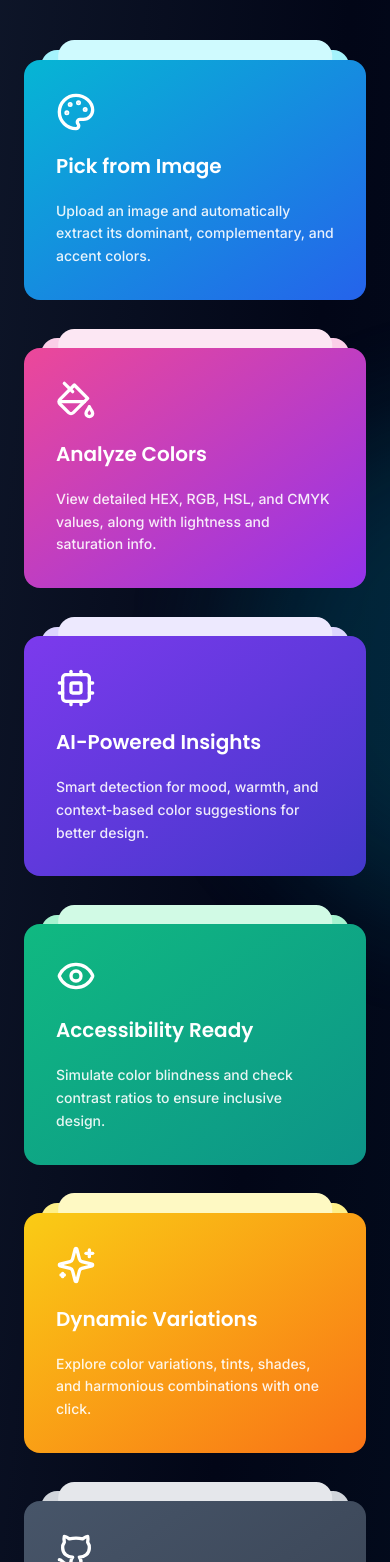
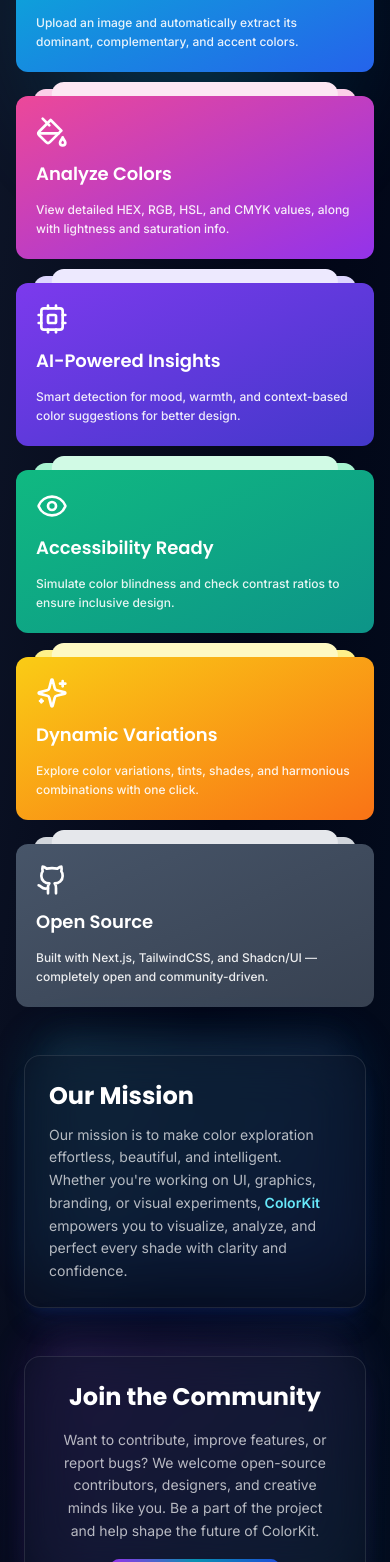
Before and after one commit to codewithdhruba01/ColorPicker, a Next.js app: page /about in a window 390 px wide. Shown: the part 426-1988 px from the top of the page. Built offline with nearby package versions, Linux system fonts and the light colour scheme.

Commit message:
feat: Add custom fonts and improve about page responsiveness

```diff
--- a/app/about/page.tsx
+++ b/app/about/page.tsx
@@ -16,42 +16,42 @@ export default function AboutPage() {
 
       {/* Decorative Background */}
       <div className="absolute inset-0 bg-gradient-to-br from-background via-muted/10 to-cyan-900/10 dark:from-slate-900 dark:via-slate-950 dark:to-cyan-950/20"></div>
-      <div className="absolute w-[500px] h-[500px] rounded-full bg-cyan-500/20 blur-3xl top-[20%] left-[60%] animate-pulse"></div>
+      <div className="absolute w-[300px] h-[300px] sm:w-[400px] sm:h-[400px] md:w-[500px] md:h-[500px] rounded-full bg-cyan-500/20 blur-3xl top-[10%] sm:top-[15%] md:top-[20%] left-[50%] sm:left-[55%] md:left-[60%] -translate-x-1/2 md:translate-x-0 animate-pulse"></div>
 
       {/* Main Content */}
-      <main className="relative z-10 flex-1 container mx-auto px-6 pt-32 pb-32 sm:pt-40">
+      <main className="relative z-10 flex-1 container mx-auto px-4 sm:px-6 md:px-8 lg:px-6 pt-24 sm:pt-32 md:pt-40 pb-16 sm:pb-24 md:pb-32">
         {/* Hero Section */}
         <motion.div
           initial={{ opacity: 0, y: 40 }}
           animate={{ opacity: 1, y: 0 }}
           transition={{ duration: 0.8 }}
-          className="text-center space-y-5 mb-24"
+          className="text-center space-y-4 sm:space-y-5 mb-12 sm:mb-16 md:mb-20 lg:mb-24"
         >
           {/* Logo */}
-          <div className="flex justify-center mb-4">
+          <div className="flex justify-center mb-3 sm:mb-4">
             <Image
               src="/colorkit.png"
               alt="ColorKit Logo"
               width={95}
               height={95}
-              className="object-contain"
+              className="object-contain w-16 h-16 sm:w-20 sm:h-20 md:w-24 md:h-24 lg:w-[95px] lg:h-[95px]"
               priority
             />
           </div>
 
-          <h1 className="text-4xl sm:text-5xl md:text-6xl font-bold text-black dark:text-white bg-clip-text">
+          <h1 className="text-3xl sm:text-4xl md:text-5xl lg:text-6xl font-bold text-black dark:text-white bg-clip-text px-2">
             About ColorKit
           </h1>
-          <p className="max-w-2xl mx-auto text-muted-foreground dark:text-white/70 text-sm sm:text-base leading-relaxed">
+          <p className="max-w-2xl mx-auto text-muted-foreground dark:text-white/70 text-xs sm:text-sm md:text-base leading-relaxed px-2">
             A simple yet powerful platform that helps you explore, extract, and
             analyze colors from images or palettes — designed for creators,
             developers, and artists.
           </p>
         </motion.div>
 
-        <div className="grid md:grid-cols-2 lg:grid-cols-3 gap-12 mb-24">
+        <div className="grid grid-cols-1 sm:grid-cols-2 lg:grid-cols-3 gap-6 sm:gap-8 md:gap-10 lg:gap-12 mb-12 sm:mb-16 md:mb-20 lg:mb-24">
           <FeatureCard
-            icon={<Palette className="w-10 h-10" />}
+            icon={<Palette className="w-8 h-8 sm:w-9 sm:h-9 md:w-10 md:h-10" />}
             title="Pick from Image"
             description="Upload an image and automatically extract its dominant, complementary, and accent colors."
             gradient="bg-gradient-to-br from-cyan-500 to-blue-600"
@@ -60,7 +60,7 @@ export default function AboutPage() {
           />
 
           <FeatureCard
-            icon={<PaintBucket className="w-10 h-10" />}
+            icon={<PaintBucket className="w-8 h-8 sm:w-9 sm:h-9 md:w-10 md:h-10" />}
             title="Analyze Colors"
             description="View detailed HEX, RGB, HSL, and CMYK values, along with lightness and saturation info."
             gradient="bg-gradient-to-br from-pink-500 to-purple-600"
@@ -69,7 +69,7 @@ export default function AboutPage() {
           />
 
           <FeatureCard
-            icon={<Cpu className="w-10 h-10" />}
+            icon={<Cpu className="w-8 h-8 sm:w-9 sm:h-9 md:w-10 md:h-10" />}
             title="AI-Powered Insights"
             description="Smart detection for mood, warmth, and context-based color suggestions for better design."
             gradient="bg-gradient-to-br from-violet-600 to-indigo-700"
@@ -78,7 +78,7 @@ export default function AboutPage() {
           />
 
           <FeatureCard
-            icon={<Eye className="w-10 h-10" />}
+            icon={<Eye className="w-8 h-8 sm:w-9 sm:h-9 md:w-10 md:h-10" />}
             title="Accessibility Ready"
             description="Simulate color blindness and check contrast ratios to ensure inclusive design."
             gradient="bg-gradient-to-br from-emerald-500 to-teal-600"
@@ -87,7 +87,7 @@ export default function AboutPage() {
           />
 
           <FeatureCard
-            icon={<Sparkles className="w-10 h-10" />}
+            icon={<Sparkles className="w-8 h-8 sm:w-9 sm:h-9 md:w-10 md:h-10" />}
             title="Dynamic Variations"
             description="Explore color variations, tints, shades, and harmonious combinations with one click."
             gradient="bg-gradient-to-br from-yellow-400 to-orange-500"
@@ -96,7 +96,7 @@ export default function AboutPage() {
           />
 
           <FeatureCard
-            icon={<Github className="w-10 h-10" />}
+            icon={<Github className="w-8 h-8 sm:w-9 sm:h-9 md:w-10 md:h-10" />}
             title="Open Source"
             description="Built with Next.js, TailwindCSS, and Shadcn/UI — completely open and community-driven."
             gradient="bg-gradient-to-br from-slate-600 to-gray-700"
@@ -111,7 +111,7 @@ export default function AboutPage() {
           whileInView={{ opacity: 1, y: 0 }}
           transition={{ duration: 0.8 }}
           viewport={{ once: true }}
-          className="mb-24"
+          className="mb-12 sm:mb-16 md:mb-20 lg:mb-24 px-2 sm:px-0"
         >
           <div className="relative max-w-4xl mx-auto group">
             <div
@@ -119,13 +119,13 @@ export default function AboutPage() {
         absolute inset-0
         -top-[4%] left-1/2 -translate-x-1/2
         w-[92%] h-[92%]
-        rounded-3xl
+        rounded-2xl sm:rounded-3xl
         transition-all duration-500
         opacity-80 blur-xl
 
         bg-gradient-to-br
-        from-cyan-300/60 to-blue-400/60       /* Light Mode */
-        dark:from-cyan-600/40 dark:to-blue-800/40 /* Dark Mode */
+        from-cyan-300/60 to-blue-400/60
+        dark:from-cyan-600/40 dark:to-blue-800/40
 
         group-hover:translate-y-1
       "
@@ -136,19 +136,19 @@ export default function AboutPage() {
         absolute inset-0
         -top-[8%] left-1/2 -translate-x-1/2
         w-[85%] h-[85%]
-        rounded-3xl
+        rounded-2xl sm:rounded-3xl
         transition-all duration-500
         blur-md opacity-70
 
         bg-gradient-to-br
-        from-blue-100/60 to-cyan-100/60          /* Light Mode */
-        dark:from-slate-800/50 dark:to-slate-900/50 /* Dark Mode */
+        from-blue-100/60 to-cyan-100/60
+        dark:from-slate-800/50 dark:to-slate-900/50
       "
             />
 
             <div
               className="
-        relative p-12 rounded-3xl
+        relative p-6 sm:p-8 md:p-10 lg:p-12 rounded-2xl sm:rounded-3xl
         transition-all duration-500
         group-hover:-translate-y-2
 
@@ -160,11 +160,11 @@ export default function AboutPage() {
         dark:bg-slate-900/40 dark:border-white/10 dark:shadow-xl dark:shadow-blue-900/20
       "
             >
-              <h2 className="text-3xl font-bold text-foreground dark:text-white">
+              <h2 className="text-2xl sm:text-2xl md:text-3xl font-bold text-foreground dark:text-white">
                 Our Mission
               </h2>
 
-              <p className="text-muted-foreground dark:text-white/70 leading-relaxed text-lg mt-4">
+              <p className="text-muted-foreground dark:text-white/70 leading-relaxed text-sm sm:text-base md:text-lg mt-3 sm:mt-4">
                 Our mission is to make color exploration effortless, beautiful,
                 and intelligent. Whether you're working on UI, graphics,
                 branding, or visual experiments,
@@ -185,14 +185,14 @@ export default function AboutPage() {
           whileInView={{ opacity: 1, y: 0 }}
           transition={{ duration: 0.8 }}
           viewport={{ once: true }}
-          className="mt-24"
+          className="mt-12 sm:mt-16 md:mt-20 lg:mt-24 px-2 sm:px-0"
         >
           <div className="relative max-w-4xl mx-auto group">
             {/* --- Layer 1 (Glow L --- */}
             <div
               className="
         absolute inset-0 -top-[4%] left-1/2 -translate-x-1/2
-        w-[92%] h-[92%] rounded-3xl
+        w-[92%] h-[92%] rounded-2xl sm:rounded-3xl
         blur-xl opacity-80
         transition-all duration-500
         bg-gradient-to-br
@@ -206,7 +206,7 @@ export default function AboutPage() {
             <div
               className="
         absolute inset-0 -top-[8%] left-1/2 -translate-x-1/2
-        w-[85%] h-[85%] rounded-3xl
+        w-[85%] h-[85%] rounded-2xl sm:rounded-3xl
         blur-md opacity-70
         transition-all duration-500
         bg-gradient-to-br
@@ -218,24 +218,21 @@ export default function AboutPage() {
             {/* --- Main Card --- */}
             <div
               className="
-        relative p-12 rounded-3xl text-center space-y-6
+        relative p-6 sm:p-8 md:p-10 lg:p-12 rounded-2xl sm:rounded-3xl text-center space-y-4 sm:space-y-5 md:space-y-6
         backdrop-blur-xl border shadow-xl
         transition-all duration-500
         group-hover:-translate-y-2
 
-        /* Light Mode */
         bg-white/30 border-white/40 shadow-purple-200
-
-        /* Dark Mode */
         dark:bg-slate-900/40 dark:border-white/10
         dark:shadow-xl dark:shadow-purple-900/20
       "
             >
-              <h3 className="text-3xl font-bold text-foreground dark:text-white">
+              <h3 className="text-2xl sm:text-2xl md:text-3xl font-bold text-foreground dark:text-white px-2">
                 Join the Community
               </h3>
 
-              <p className="text-muted-foreground dark:text-white/70 leading-relaxed text-lg max-w-2xl mx-auto">
+              <p className="text-muted-foreground dark:text-white/70 leading-relaxed text-sm sm:text-base md:text-lg max-w-2xl mx-auto px-2">
                 Want to contribute, improve features, or report bugs? We welcome
                 open-source contributors, designers, and creative minds like
                 you. Be a part of the project and help shape the future of
@@ -247,22 +244,20 @@ export default function AboutPage() {
                 href="https://github.com/codewithdhruba01/ColorPicker"
                 target="_blank"
                 className="
-    relative inline-flex items-center gap-2 px-7 py-3 rounded-xl
-    font-medium text-white overflow-hidden group
+    relative inline-flex items-center gap-2 px-5 sm:px-6 md:px-7 py-2.5 sm:py-3 rounded-lg sm:rounded-xl
+    font-medium text-sm sm:text-base text-white overflow-hidden group
     transition-all duration-500
 
-    /* Gradient Background */
     bg-gradient-to-r from-purple-500 via-cyan-500 to-blue-500
     dark:from-purple-600 dark:via-cyan-600 dark:to-blue-700
 
-    /* Lift on Hover */
     hover:-translate-y-1 hover:shadow-2xl
     hover:shadow-purple-500/30 dark:hover:shadow-purple-800/30
   "
               >
                 <span
                   className="
-      absolute inset-0 rounded-xl
+      absolute inset-0 rounded-lg sm:rounded-xl
       opacity-0 group-hover:opacity-100
       transition-opacity duration-500
       bg-gradient-to-r from-white/40 to-transparent
@@ -278,7 +273,7 @@ export default function AboutPage() {
       transition-transform duration-700 ease-out
     "
                 />
-                <Github className="w-5 h-5 relative z-[2]" />
+                <Github className="w-4 h-4 sm:w-5 sm:h-5 relative z-[2]" />
                 <span className="relative z-[2]">View on GitHub</span>
               </Link>
             </div>
@@ -315,11 +310,12 @@ function FeatureCard({
       whileInView={{ opacity: 1, y: 0 }}
       transition={{ duration: 0.6 }}
       viewport={{ once: true }}
+      className="w-full"
     >
-      <div className="relative group max-w-sm cursor-pointer">
+      <div className="relative group max-w-sm mx-auto sm:mx-0 cursor-pointer">
         {/* Layer 1 */}
         <div
-          className={`absolute inset-0 rounded-2xl
+          className={`absolute inset-0 rounded-xl sm:rounded-2xl
                       -top-[4%] left-1/2 -translate-x-1/2
                       w-[90%] h-[90%]
                       group-hover:rotate-[-8deg] group-hover:top-0
@@ -330,7 +326,7 @@ function FeatureCard({
 
         {/* Layer 2 */}
         <div
-          className={`absolute inset-0 rounded-2xl
+          className={`absolute inset-0 rounded-xl sm:rounded-2xl
                       -top-[8%] left-1/2 -translate-x-1/2
                       w-[80%] h-[80%]
                       group-hover:rotate-[8deg] group-hover:top-0
@@ -341,17 +337,17 @@ function FeatureCard({
 
         {/* Main Layer */}
         <div
-          className={`relative p-8 rounded-2xl text-white
-                      flex flex-col gap-5 font-medium
+          className={`relative p-5 sm:p-6 md:p-7 lg:p-8 rounded-xl sm:rounded-2xl text-white
+                      flex flex-col gap-3 sm:gap-4 md:gap-5 font-medium
                       transition-all duration-500 ease-[cubic-bezier(.23,1,.32,1)]
-                      group-hover:-translate-y-4
+                      group-hover:-translate-y-2 sm:group-hover:-translate-y-3 md:group-hover:-translate-y-4
                       ${gradient}`}
         >
-          <div>{icon}</div>
+          <div className="flex items-center">{icon}</div>
 
-          <h3 className="text-xl font-semibold">{title}</h3>
+          <h3 className="text-lg sm:text-xl font-semibold">{title}</h3>
 
-          <p className="text-sm leading-relaxed opacity-90">{description}</p>
+          <p className="text-xs sm:text-sm leading-relaxed opacity-90">{description}</p>
         </div>
       </div>
     </motion.div>
```
